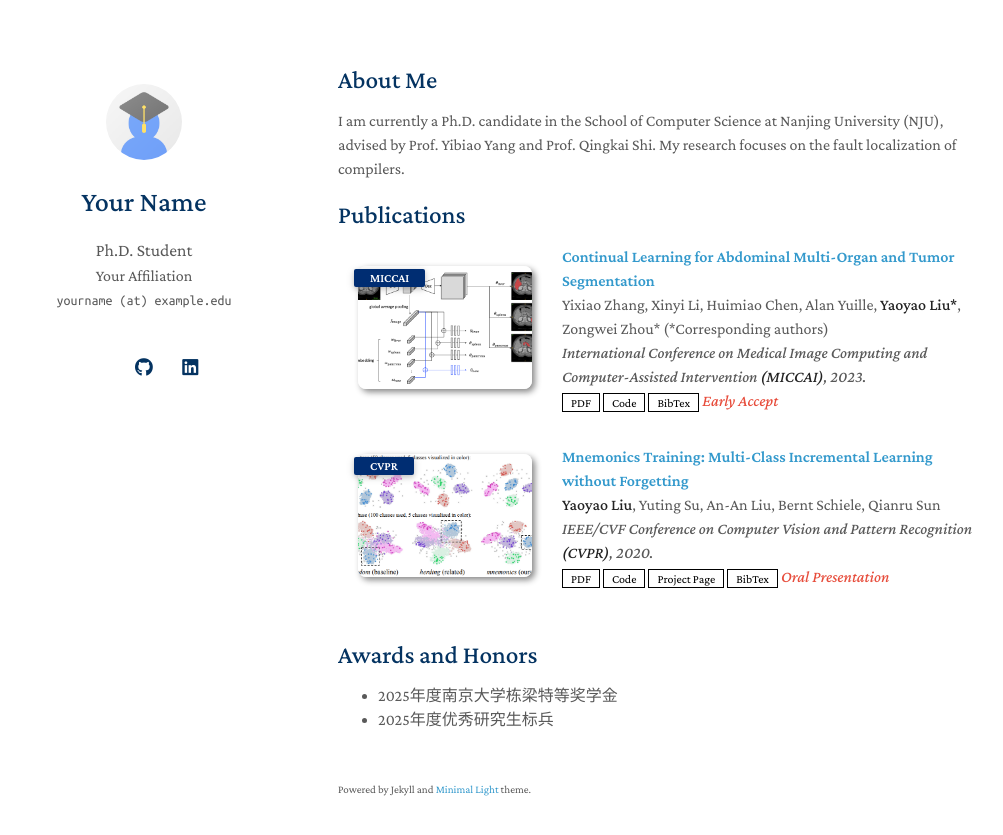
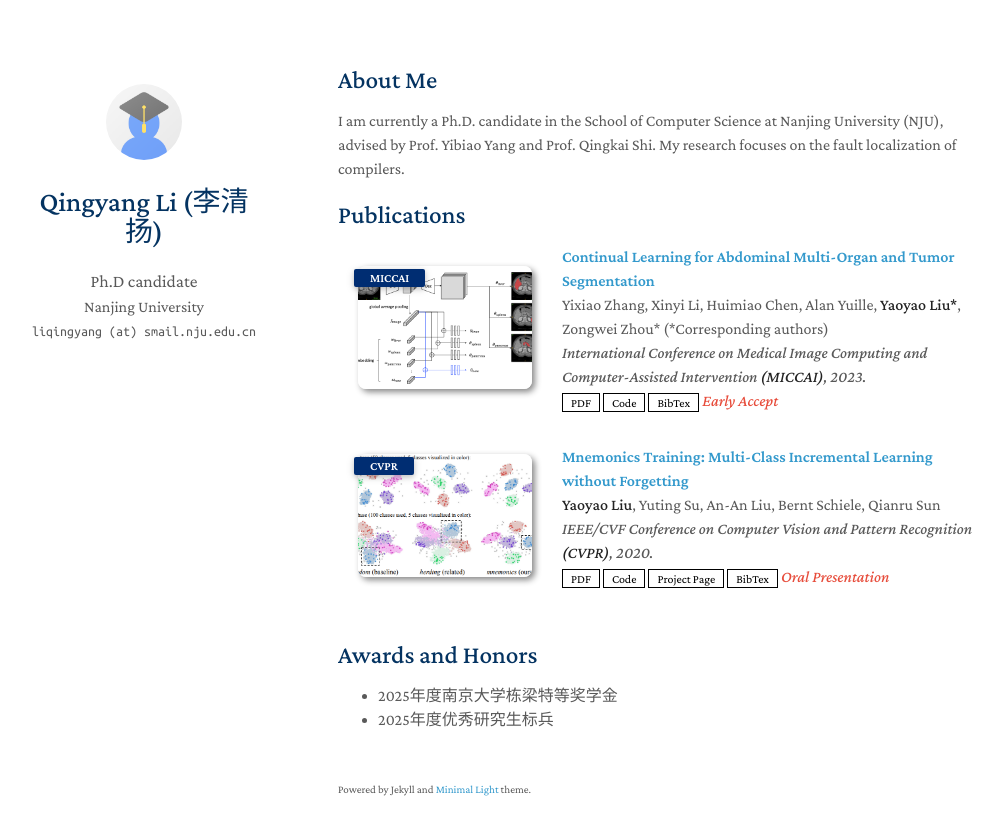
Before and after one commit to YcKyL/YcKyL.github.io, a Jekyll site: the page built from index.md, in a window 1280 px wide. Shown: the top 835 px of the page, without its empty margins (132-1135 px from the left). Built offline with Jekyll 4.4.1, drawn with Linux system fonts in a browser that asks for light colours; a style sheet for code colours, icons or effects is not loaded; our own code applies the rules of GitHub Pages for plain Markdown files.

Commit message:
Update _config.yml

```diff
--- a/_config.yml
+++ b/_config.yml
@@ -1,8 +1,8 @@
 # Basic Information
-title: Your Name
-position: Ph.D. Student
-affiliation: Your Affiliation
-email: yourname (at) example.edu
+title: Qingyang Li (李清扬)
+position: Ph.D candidate
+affiliation: Nanjing University
+email: liqingyang (at) smail.nju.edu.cn
 
 # Search Engine Optimization (SEO)
 # The following information is used to improve the website traffic from search engines, e.g., Google.
@@ -12,11 +12,7 @@ canonical: https://minimal-light-theme.yliu.me/
 
 # Links
 # If you don't need one of them, you may delete the corresponding line.
-google_scholar: https://scholar.google.com/
-cv_link: assets/files/curriculum_vitae.pdf
-github_link: https://github.com/
-linkedin: https://www.linkedin.com/
-twitter: https://twitter.com/
+orcid: https://orcid.org/0009-0004-5666-2158
 
 # Images (e.g., your profile picture and your website's favicon)
 # "favicon" and "favicon_dark" are used for the light and dark modes, respectively.
@@ -38,11 +34,10 @@ font: "Serif" # or "Sans Serif"
 
 # Google Analytics ID
 # Please remove this if you don't use Google Analytics
-google_analytics: UA-111540567-4
 
 # Use this project as a remote theme for GitHub Pages
 # See the guide here: https://docs.github.com/en/pages/setting-up-a-github-pages-site-with-jekyll/adding-a-theme-to-your-github-pages-site-using-jekyll
-remote_theme: yaoyao-liu/minimal-light
+# remote_theme: yaoyao-liu/minimal-light
 
 # The following files will be removed from the generated website.
 exclude:
```
